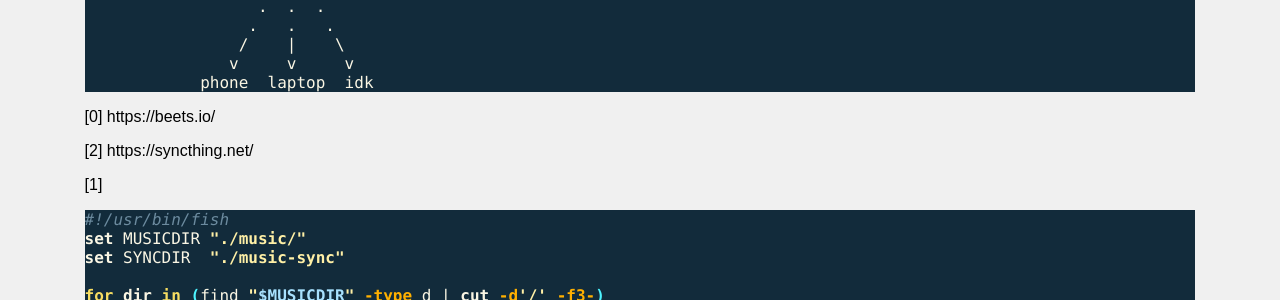
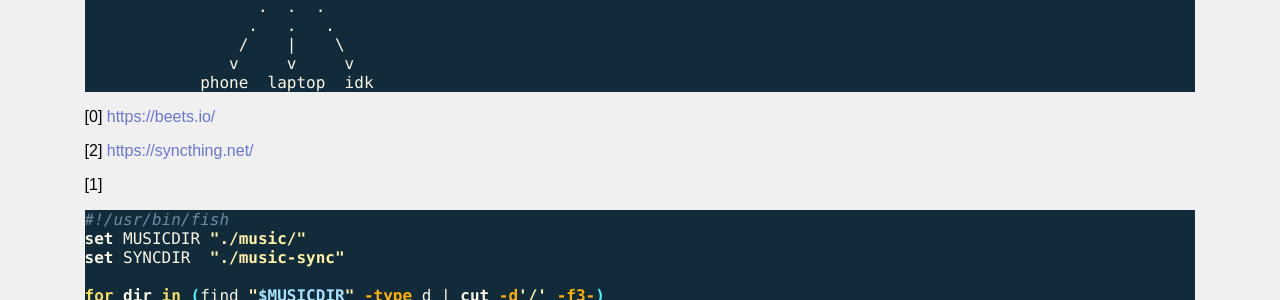
Before and after one commit to qlyoung/qlyoung.github.io, a Jekyll site: the page built from _posts/2021-11-17-music-flow.md, in a window 1280 px wide. Shown: the part 803-1103 px from the top of the page. Built offline with Jekyll 4.4.1, drawn with Linux system fonts in a browser that asks for light colours.

Commit message:
properly hyperlink a few things
Signed-off-by: Quentin Young <qlyoung@qlyoung.net>

````diff
--- a/_posts/2021-11-17-music-flow.md
+++ b/_posts/2021-11-17-music-flow.md
@@ -56,9 +56,9 @@ title:  "music management"
             phone  laptop  idk
 ```
 
-[0] https://beets.io/
+[0] <https://beets.io/>
 
-[2] https://syncthing.net/
+[2] <https://syncthing.net/>
 
 [1]
 
````
Also changed, not shown: _posts/2020-06-21-k8s-topo-picluster.md (+3 -2 lines).
